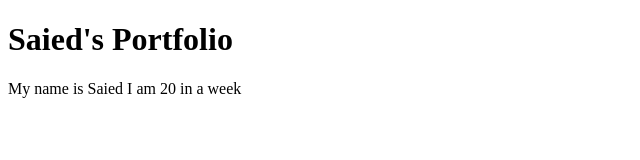
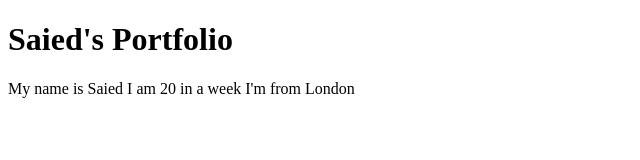
Before and after one commit to SXIEDKING/portfolio, a plain HTML site: page index.html in a window 1280 px wide. Shown: the whole page, without its empty margins (0-640 px from the left). Drawn offline with Linux system fonts and the light colour scheme.

Commit message:
where im from

```diff
--- a/index.html
+++ b/index.html
@@ -11,7 +11,7 @@
     <h1>Saied's Portfolio</h1>
     My name is Saied
     I am 20 in a week
-
+    I'm from London
 
 </body>
 </html>
```
